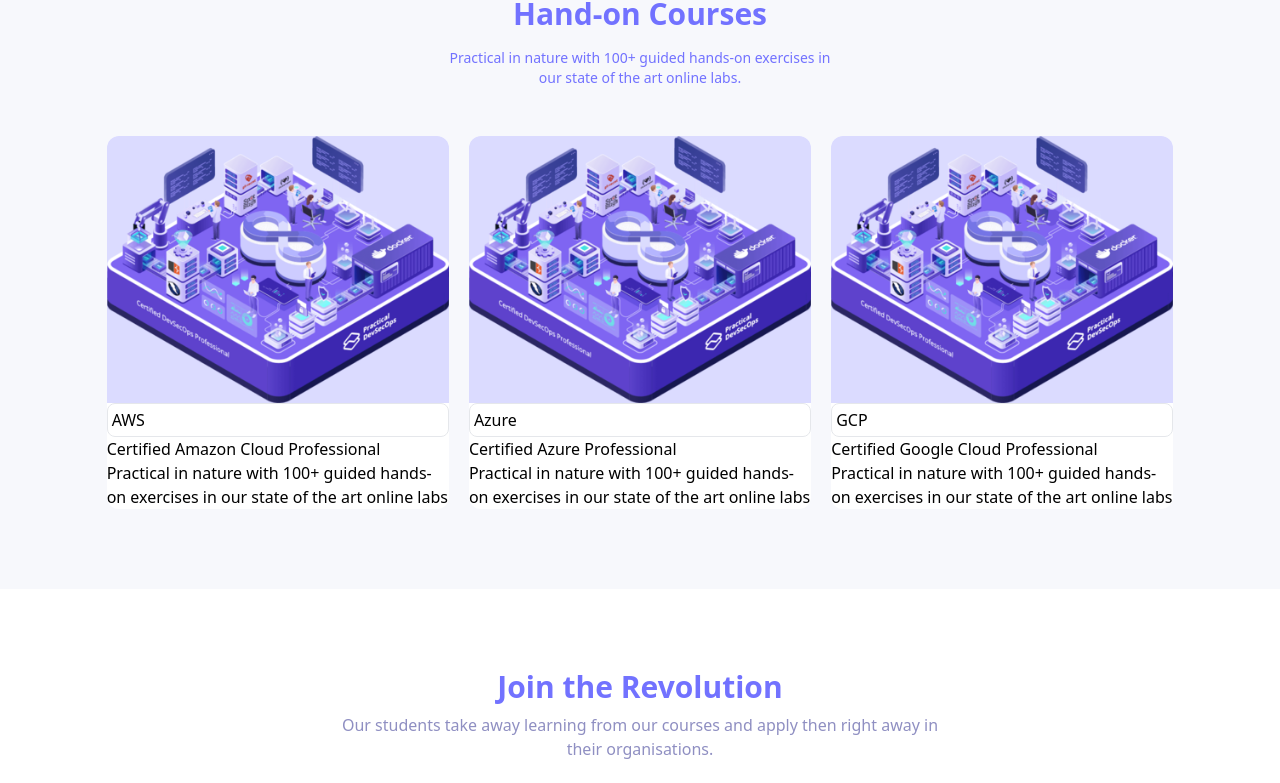
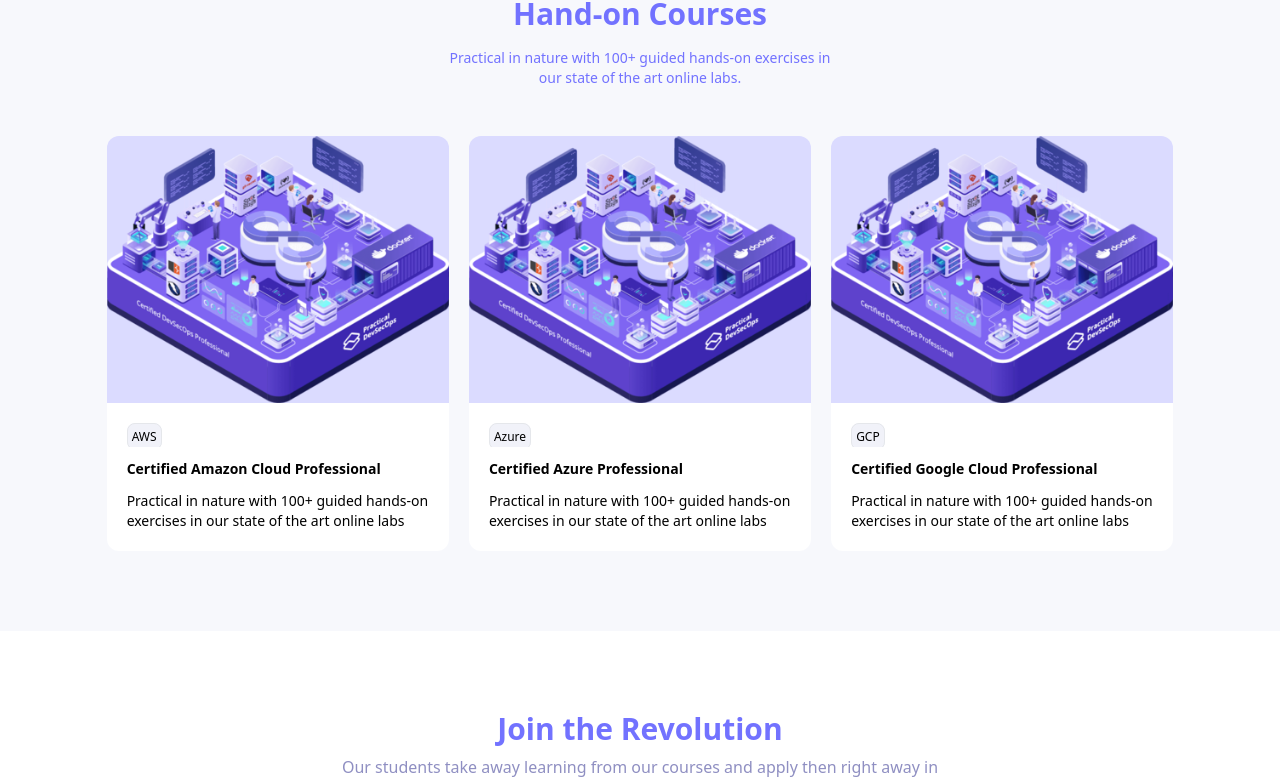
Before and after one commit to mindspirex/learncloudtoday, a Next.js app: page / in a window 1280 px wide. Shown: the part 1214-1997 px from the top of the page. Built offline with nearby package versions, Linux system fonts and the light colour scheme.

Commit message:
finished hands-on

```diff
--- a/components/HandsOn.tsx
+++ b/components/HandsOn.tsx
@@ -8,44 +8,68 @@
         <h3 className="text-center text-3xl font-semibold text-[#7272ff]">
           Hand-on Courses
         </h3>
-        <a className="max-w-[400px] text-center text-sm text-[#7272ff]">
+        <p className="max-w-[400px] text-center text-sm text-[#7272ff]">
           Practical in nature with 100+ guided hands-on exercises in our state
           of the art online labs.
-        </a>
+        </p>
       </div>
       <div className="flex flex-col justify-between gap-5 md:flex-row">
-        <div className="rounded-xl bg-white">
+        <div className="rounded-xl">
           <div className="flex justify-center bg-[#dbdbff]">
             <Image src={hands_on} alt="hands on" />
           </div>
-          <p className="rounded-lg border p-1">AWS</p>
-          <h6 className="">Certified Amazon Cloud Professional</h6>
-          <a>
-            Practical in nature with 100+ guided hands-on exercises in our state
-            of the art online labs
-          </a>
+          <div className="flex flex-col gap-3 bg-white p-5">
+            <div className="">
+              <p className="inline rounded-lg border bg-[#f1f2f9] p-1 text-xs">
+                AWS
+              </p>
+            </div>
+            <h6 className="text-sm font-semibold">
+              Certified Amazon Cloud Professional
+            </h6>
+            <p className="text-sm">
+              Practical in nature with 100+ guided hands-on exercises in our
+              state of the art online labs
+            </p>
+          </div>
         </div>
-        <div className="rounded-xl bg-white">
+        <div className="rounded-xl">
           <div className="flex justify-center bg-[#dbdbff]">
             <Image src={hands_on} alt="hands on" />
           </div>
-          <p className="rounded-lg border p-1">Azure</p>
-          <h6 className="">Certified Azure Professional</h6>
-          <a>
-            Practical in nature with 100+ guided hands-on exercises in our state
-            of the art online labs
-          </a>
+          <div className="flex flex-col gap-3 bg-white p-5">
+            <div>
+              <p className="inline rounded-lg border bg-[#f1f2f9] p-1 text-xs">
+                Azure
+              </p>
+            </div>
+            <h6 className="text-sm font-semibold">
+              Certified Azure Professional
+            </h6>
+            <p className="text-sm">
+              Practical in nature with 100+ guided hands-on exercises in our
+              state of the art online labs
+            </p>
+          </div>
         </div>
-        <div className="rounded-xl bg-white">
+        <div className="rounded-xl">
           <div className="flex justify-center bg-[#dbdbff]">
             <Image src={hands_on} alt="hands on" />
           </div>
-          <p className="rounded-lg border p-1">GCP</p>
-          <h6 className="">Certified Google Cloud Professional</h6>
-          <a>
-            Practical in nature with 100+ guided hands-on exercises in our state
-            of the art online labs
-          </a>
+          <div className="flex flex-col gap-3 bg-white p-5">
+            <div>
+              <p className="inline rounded-lg border bg-[#f1f2f9] p-1 text-xs">
+                GCP
+              </p>
+            </div>
+            <h6 className="text-sm font-semibold">
+              Certified Google Cloud Professional
+            </h6>
+            <p className="text-sm">
+              Practical in nature with 100+ guided hands-on exercises in our
+              state of the art online labs
+            </p>
+          </div>
         </div>
       </div>
     </section>
```
